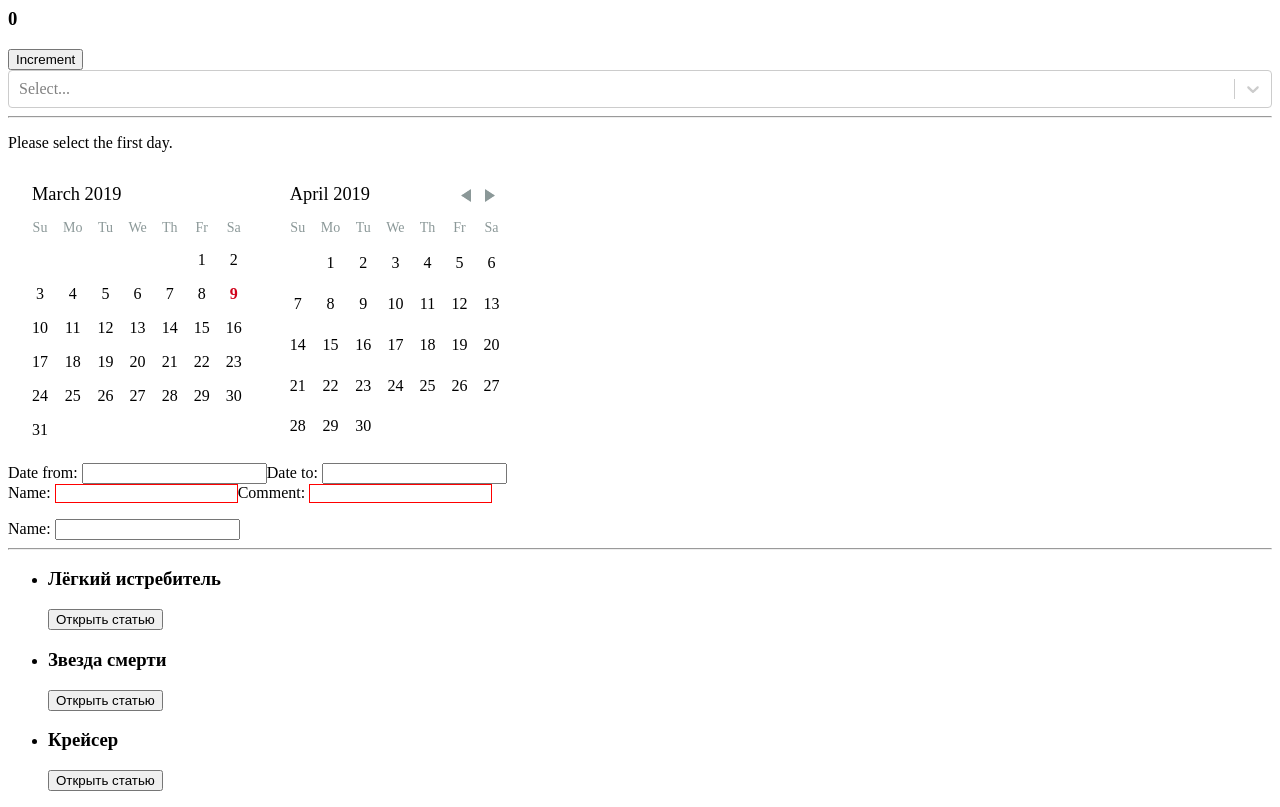
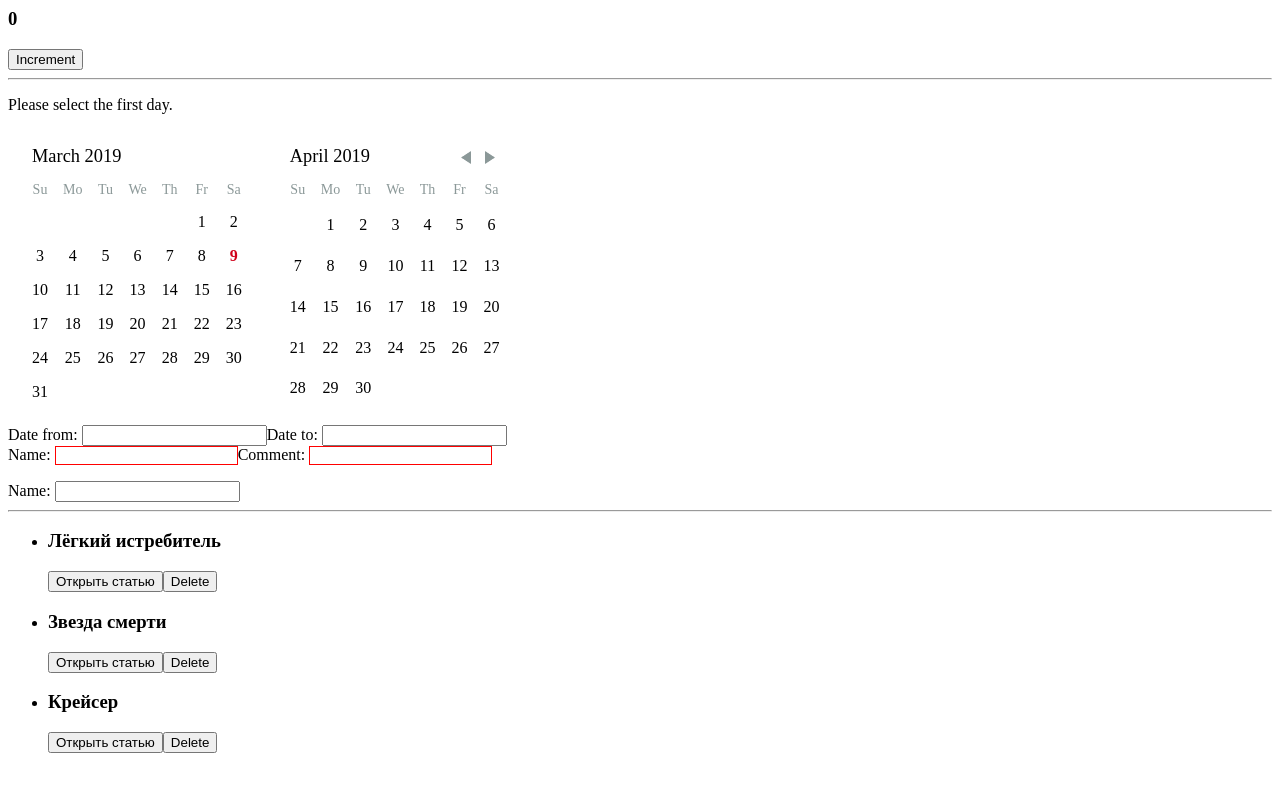
Before and after one commit to Deepgmc/lessons, a React app: page / in a window 1280 px wide. Built offline with nearby package versions, Linux system fonts and the light colour scheme.

Commit message:
add article deleting

```diff
--- a/src/AC/index.js
+++ b/src/AC/index.js
@@ -1,5 +1,16 @@
+import {
+    DELETE_ARTICLE,
+    INCREMENT
+} from '../constants'
 export function increment(){
     return {
-        type: 'INCREMENT'
+        type: INCREMENT
     }
 }
+
+export function deleteArticle(id){
+    return {
+        type: DELETE_ARTICLE,
+        payload: {id}
+    }
+}
--- a/src/components/App/App.js
+++ b/src/components/App/App.js
@@ -1,8 +1,7 @@
 import React from 'react'
 import ArticleList from '../ArticleList'
 import UserForm from '../UserForm/UserForm'
-import ReactSelect from 'react-select'
-import { articles } from '../../fixtures';
+//import ReactSelect from 'react-select'
 import Counter from '../Counter'
 
 import './globalStyle.css';
@@ -14,19 +13,20 @@ export default class App extends React.Component {
     }
 
     render() {
-        const options = articles.map(article => ({
+        /*const options = articles.map(article => ({
             label: article.title,
             value: article.id
-        }));
+        }));*/
+        //<ReactSelect options={options} value={this.state.selection} onChange={this.changeSelection} />
         return (
             <div>
                 <Counter />
-                <ReactSelect options={options} value={this.state.selection} onChange={this.changeSelection} />
+
                 <UserForm />
-                <ArticleList articles={articles} />
+                <ArticleList />
             </div>
         )
     }
 
-    changeSelection = selection => this.setState({selection});
+    //changeSelection = selection => this.setState({selection});
 }
--- a/src/components/Article/Article.js
+++ b/src/components/Article/Article.js
@@ -1,6 +1,8 @@
 import React, {Component} from 'react'
 import CommentsList from '../CommentsList'
 import PropTypes from 'prop-types'
+import {connect} from 'react-redux'
+import {deleteArticle} from '../../AC';
 import './style.css'
 
 class Article extends Component {
@@ -25,9 +27,16 @@ class Article extends Component {
                 <button onClick = {toggleOpen}>
                     { !isOpen ? 'Открыть статью' : 'Закрыть статью' }
                 </button>
+                <button onClick={this.handleDelete.bind(this)}>Delete</button>
                 {this.getBody()}
             </div>
         )
+    }
+
+    handleDelete(){
+        const {deleteArticle, article} = this.props
+        deleteArticle(article.id)
+        console.log('deleting article')
     }
 
     getBody(){
@@ -41,4 +50,4 @@ class Article extends Component {
 }
 
 
-export default Article;
+export default connect(null, {deleteArticle})(Article)
--- a/src/components/ArticleList.js
+++ b/src/components/ArticleList.js
@@ -2,6 +2,7 @@ import React, {Component} from 'react'
 import Article from './Article/Article'
 import PropTypes from 'prop-types'
 import accordeon from '../decorators/accordeon'
+import {connect} from 'react-redux';
 
 class ArticleList extends React.Component {
 
@@ -37,4 +38,6 @@ class ArticleList extends React.Component {
     }
 }
 
-export default accordeon(ArticleList);
+export default connect(state => ({
+    articles: state.articles
+}))(accordeon(ArticleList))
--- a/src/components/Root.js
+++ b/src/components/Root.js
@@ -3,10 +3,10 @@ import App from './App/App'
 import store from '../store'
 import {Provider} from 'react-redux'
 
-function Root(props){
+function Root(){
     return (
         <Provider store = {store}>
-            <App {...props} />
+            <App />
         </Provider>
     )
 }
--- /dev/null
+++ b/src/constants.js
@@ -0,0 +1,2 @@
+export const DELETE_ARTICLE = 'DELETE_ARTICLE'
+export const INCREMENT = 'INCREMENT'
--- /dev/null
+++ b/src/reducer/articles.js
@@ -0,0 +1,13 @@
+import {articles as defaultArticles} from '../fixtures'
+import {DELETE_ARTICLE} from '../constants'
+
+
+export default (articleState = defaultArticles, action) => {
+    const {type, payload} = action
+    switch(type){
+        case DELETE_ARTICLE: return articleState.filter(article =>  article.id !== payload.id)
+            break;
+        default:
+            return articleState
+    }
+}
--- a/src/reducer/counter.js
+++ b/src/reducer/counter.js
@@ -1,7 +1,9 @@
+import {INCREMENT} from '../constants';
+
 export default (count = 0, action) => {
     const {type} = action
     switch(type){
-        case 'INCREMENT': return count + 1
+        case INCREMENT: return count + 1
             break;
         default:
             return count
--- a/src/reducer/index.js
+++ b/src/reducer/index.js
@@ -1,6 +1,8 @@
 import {combineReducers} from 'redux'
 import counterReducer from './counter'
+import articles from './articles'
 
 export default combineReducers({
-    count: counterReducer
+    count: counterReducer,
+    articles: articles
 })
```
Lines whose indentation alone changed are shown as unchanged.
